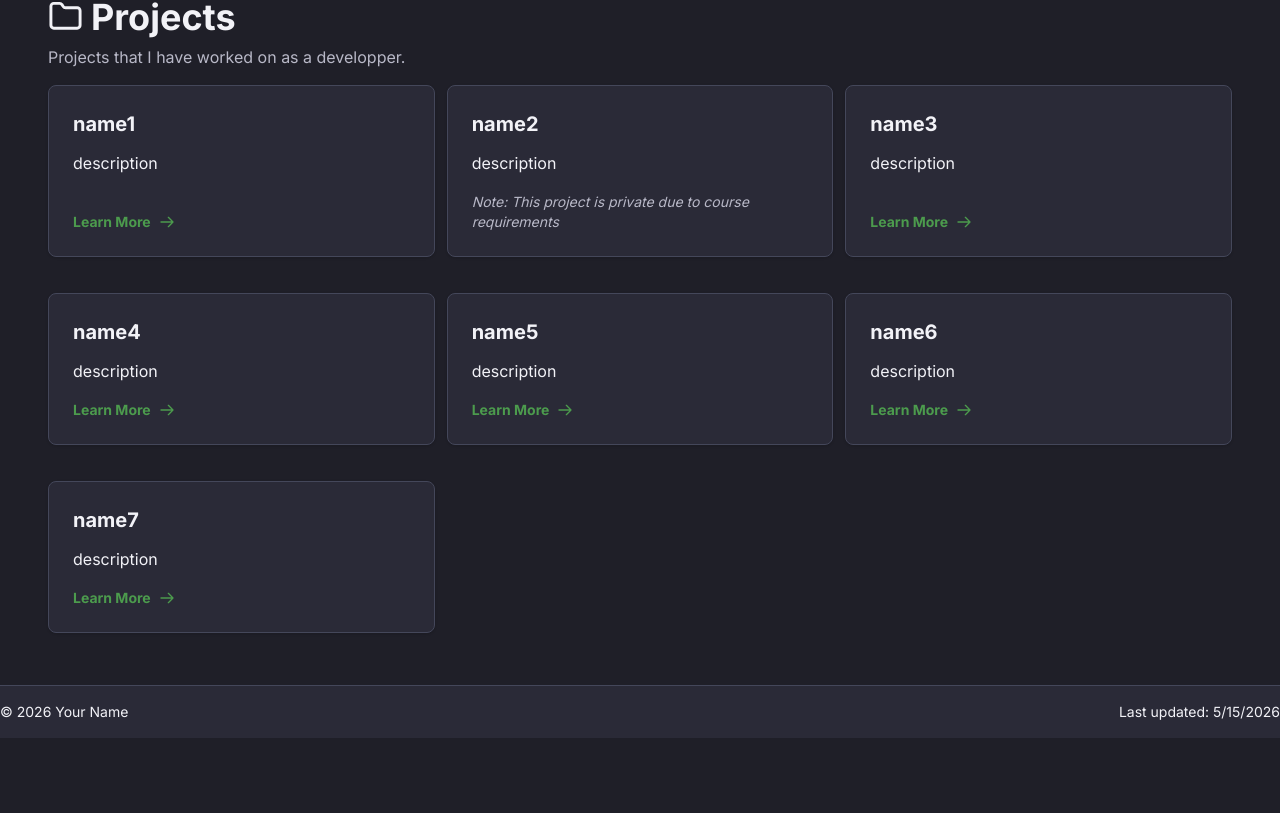
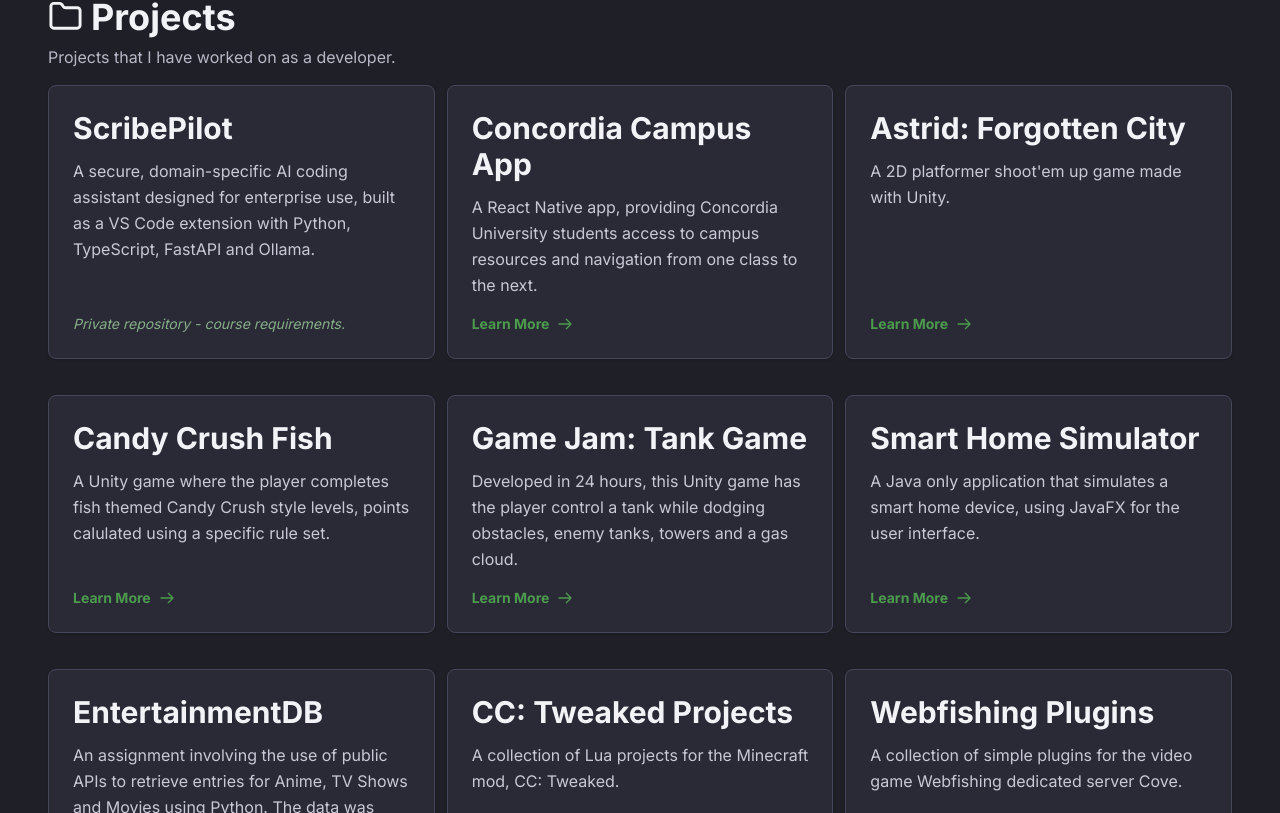
Before and after one commit to Otterboi/personal-portfolio, a Next.js app: page / in a window 1280 px wide. Shown: the part 887-1700 px from the top of the page. Before the commit the page ends 1625 px from the top, so only its background shows below. Built offline with nearby package versions, Linux system fonts and the light colour scheme.

Commit message:
populated projects with real information Also made changes to the css to make the project list more readable

```diff
--- a/app/components/ProjectList.tsx
+++ b/app/components/ProjectList.tsx
@@ -12,12 +12,12 @@
   return (
     <div className="card relative flex flex-col my-3 shadow-sm border p-4 sm:p-6 rounded-lg transition duration-300 ease-in-out hover:-translate-y-1 hover:scale-[1.02] w-full">
       <div className="flex items-center mb-3">
-        <h5 className="text-lg sm:text-xl font-semibold">
+        <p className="text-2xl sm:text-3xl font-semibold">
           {name}
-        </h5>
+        </p>
       </div>
 
-      <p className="text-sm sm:text-base leading-relaxed font-light mb-4">
+      <p className="project-description text-base leading-relaxed mb-4">
         {description}
       </p>
 
@@ -30,8 +30,8 @@
             </svg>
           </a>
         ) : (
-          <p className="muted-text text-sm italic">
-            Note: This project is private due to {visibility.reason}
+          <p className="private-repo text-sm italic">
+            Private repository - {visibility.reason}
           </p>
         )}
       </div>
--- a/app/dependencies/projects.json
+++ b/app/dependencies/projects.json
@@ -1,62 +1,80 @@
 [
     {
-        "project_name": "name1",
-        "project_description": "description",
-        "project_link": "link",
+        "project_name": "ScribePilot",
+        "project_description": "A secure, domain-specific AI coding assistant designed for enterprise use, built as a VS Code extension with Python, TypeScript, FastAPI and Ollama.",
+        "project_link": "",
+        "visibility": {
+            "isPrivate" : true,
+            "reason": "course requirements."
+        }
+    },
+    {
+        "project_name": "Concordia Campus App",
+        "project_description": "A React Native app, providing Concordia University students access to campus resources and navigation from one class to the next.",
+        "project_link": "https://github.com/MTEspo/SE390-Mini-capstone-project",
         "visibility": {
             "isPrivate" : false,
             "reason": ""
         }
     },
     {
-        "project_name": "name2",
-        "project_description": "description",
-        "project_link": "link",
-        "visibility": {
-            "isPrivate" : true,
-            "reason": "course requirements"
-        }
-    },
-    {
-        "project_name": "name3",
-        "project_description": "description",
-        "project_link": "link",
+        "project_name": "Astrid: Forgotten City",
+        "project_description": "A 2D platformer shoot'em up game made with Unity.",
+        "project_link": "https://otterboii.itch.io/astrid-forgotten-city",
         "visibility": {
             "isPrivate" : false,
             "reason": ""
         }
     },
     {
-        "project_name": "name4",
-        "project_description": "description",
-        "project_link": "link",
+        "project_name": "Candy Crush Fish",
+        "project_description": "A Unity game where the player completes fish themed Candy Crush style levels, points calulated using a specific rule set.",
+        "project_link": "https://github.com/Otterboi/COMP376-Assignment2",
         "visibility": {
             "isPrivate" : false,
             "reason": ""
         }
     },
     {
-        "project_name": "name5",
-        "project_description": "description",
-        "project_link": "link",
+        "project_name": "Game Jam: Tank Game",
+        "project_description": "Developed in 24 hours, this Unity game has the player control a tank while dodging obstacles, enemy tanks, towers and a gas cloud.",
+        "project_link": "https://github.com/Otterboi/COMP376-Assignment3",
         "visibility": {
             "isPrivate" : false,
             "reason": ""
         }
     },
     {
-        "project_name": "name6",
-        "project_description": "description",
-        "project_link": "link",
+        "project_name": "Smart Home Simulator",
+        "project_description": "A Java only application that simulates a smart home device, using JavaFX for the user interface.",
+        "project_link": "https://github.com/Otterboi/SOEN343_Project_Quantum_Otters",
         "visibility": {
             "isPrivate" : false,
             "reason": ""
         }
     },
     {
-        "project_name": "name7",
-        "project_description": "description",
-        "project_link": "link",
+        "project_name": "EntertainmentDB",
+        "project_description": "An assignment involving the use of public APIs to retrieve entries for Anime, TV Shows and Movies using Python. The data was then stored in both an SQL database and a Neo4j database to document performance differences.",
+        "project_link": "https://github.com/Lukateki/EntertainmentDB",
+        "visibility": {
+            "isPrivate" : false,
+            "reason": ""
+        }
+    },
+        {
+        "project_name": "CC: Tweaked Projects",
+        "project_description": "A collection of Lua projects for the Minecraft mod, CC: Tweaked.",
+        "project_link": "https://github.com/Otterboi/CC-Tweaked-Projects",
+        "visibility": {
+            "isPrivate" : false,
+            "reason": ""
+        }
+    },
+        {
+        "project_name": "Webfishing Plugins",
+        "project_description": "A collection of simple plugins for the video game Webfishing dedicated server Cove.",
+        "project_link": "https://github.com/Otterboi/Webfishing-Cove-Plugins",
         "visibility": {
             "isPrivate" : false,
             "reason": ""
--- a/app/dependencies/skills.json
+++ b/app/dependencies/skills.json
@@ -5,7 +5,7 @@
     },
     {
       "title": "Backend",
-      "skills": ["Node.js", "FastAPI", "PostgreSQL", "MongoDB", "Neo4J"]
+      "skills": ["Node.js", "FastAPI", "PostgreSQL", "MongoDB", "Neo4j"]
     },
     {
       "title": "Languages",
--- a/app/globals.css
+++ b/app/globals.css
@@ -9,9 +9,11 @@
   --text-muted: #B8B8C7;
 
   --primary: #475841;
+  --accent: #4c9b4d;
 
   --skill-item: #44475A;
-  --learn-more: #4c9b4d;
+  --project-description: #c8c8d6;
+  --private-repo: #86ad88;
 }
 
 html {
@@ -41,5 +43,13 @@
 }
 
 .learn-more {
-  color: var(--learn-more);
+  color: var(--accent);
 }
+
+.project-description {
+  color: var(--project-description);
+}
+
+.private-repo{
+  color: var(--private-repo);
+}
--- a/app/page.tsx
+++ b/app/page.tsx
@@ -30,7 +30,7 @@
               </h2>
 
               <p className="muted-text mt-2 text-sm sm:text-base">
-                Projects that I have worked on as a developper.
+                Projects that I have worked on as a developer.
               </p>
             </div>
 
```
